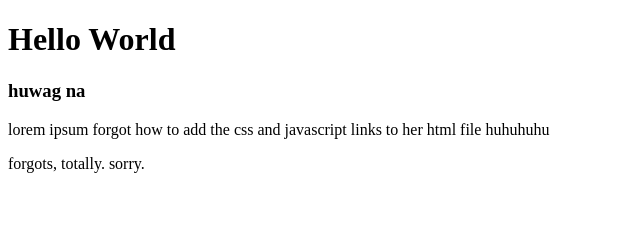
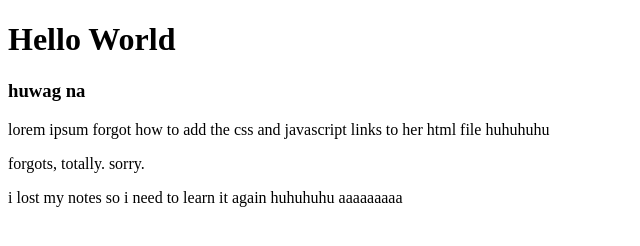
Before and after one commit to sophiaacohon/demo-repo, a plain HTML site: page index.html in a window 1280 px wide. Shown: the whole page, without its empty margins (0-640 px from the left). Drawn offline with Linux system fonts and the light colour scheme.

Commit message:
need to redo learning because i lost my notes

```diff
--- a/index.html
+++ b/index.html
@@ -10,5 +10,6 @@
     <h3>huwag na</h3>
     <p>lorem ipsum forgot how to add the css and javascript links to her html file huhuhuhu</p>
     <p>forgots, totally. sorry.</p>
+    <p>i lost my notes so i need to learn it again huhuhuhu aaaaaaaaa</p>
 </body>
 </html>
```
Also changed, not shown: redo/redo_index.html (added).
